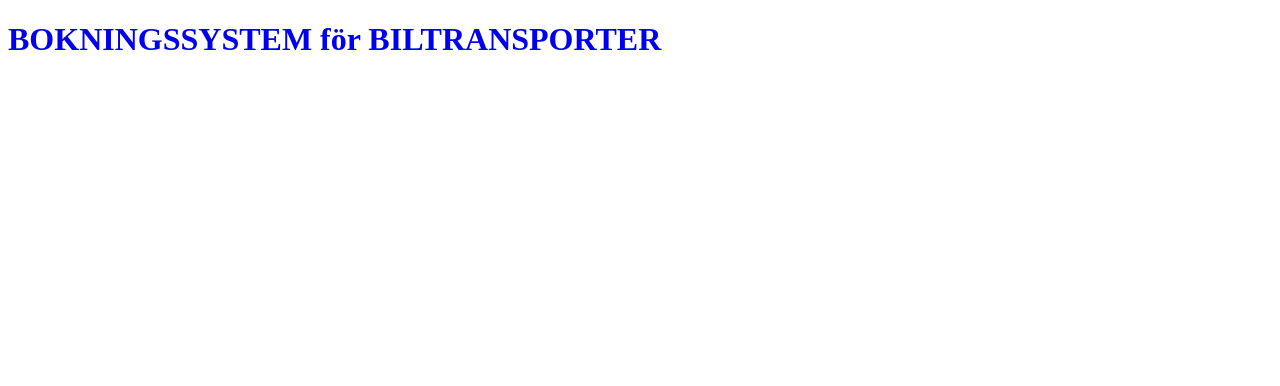
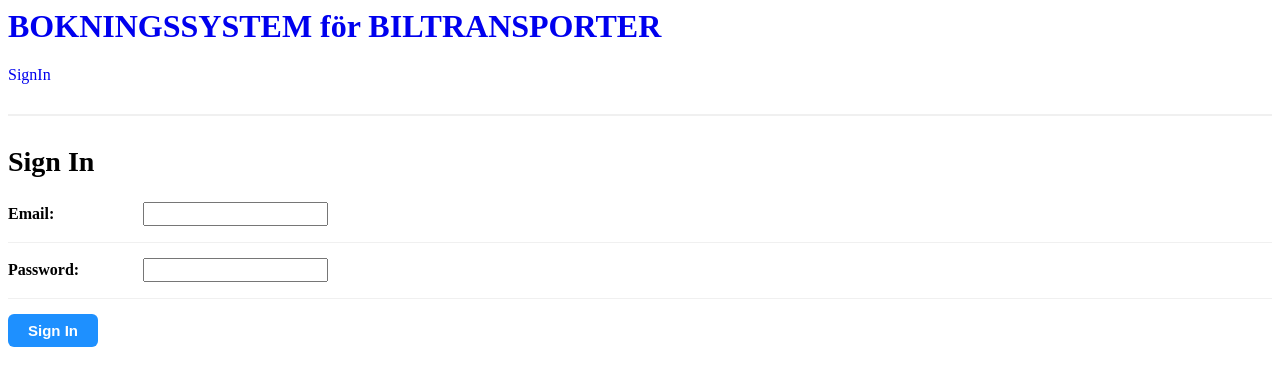
Before and after one commit to Ripe-melon/Biltra98, a React (Vite) app: page /signin in a window 1280 px wide. Shown: the top 386 px of the page. Built offline with nearby package versions, Linux system fonts and the light colour scheme; no server answers.

Commit message:
Auth + Header implemented
Auth, Header, Divider, stringFn(text shortener function, idk why...), has been added.

```diff
--- a/src/App.jsx
+++ b/src/App.jsx
@@ -1,26 +1,45 @@
 import { Routes, Route, Link, BrowserRouter as Router } from "react-router-dom";
-
+import SignIn from "./components/SignIn";
 import AssignmentList from "./components/AssignmentList";
 import "./styles.css";
 import { ToasterProvider } from "./context/ToasterContext";
 import AssignmentDetails from "./components/AssignmentDetails";
+import { AuthProvider } from "./context/authContext";
+import Header from "./components/layout/Header";
+import PrivateRoute from "./PrivateRoute";
 
 function App() {
   return (
+    <AuthProvider>
       <Router>
         <ToasterProvider>
           <div className="App">
-          <h1>
-            <Link to="/">BOKNINGSSYSTEM för BILTRANSPORTER</Link>
-          </h1>
+            <Header />
 
             <Routes>
-            <Route path="/" element={<AssignmentList />} />
-            <Route path="/assignment/:id/*" element={<AssignmentDetails />} />
+              <Route path="/" element={<h2>Welcome to Biltra</h2>} />
+              <Route
+                path="/assignments" //PROTECTED
+                element={
+                  <PrivateRoute>
+                    <AssignmentList />
+                  </PrivateRoute>
+                }
+              />
+              <Route
+                path="/assignment/:id/*" //PROTECTED
+                element={
+                  <PrivateRoute>
+                    <AssignmentDetails />
+                  </PrivateRoute>
+                }
+              />
+              <Route path="/signin" element={<SignIn />} />
             </Routes>
           </div>
         </ToasterProvider>
       </Router>
+    </AuthProvider>
   );
 }
 
--- /dev/null
+++ b/src/PrivateRoute.jsx
@@ -0,0 +1,20 @@
+import { useLocation, useNavigate } from "react-router-dom";
+import { useAuth } from "./context/authContext";
+import { useEffect } from "react";
+
+function PrivateRoute({ children }) {
+  const auth = useAuth();
+  const navigate = useNavigate();
+  const location = useLocation();
+
+  useEffect(() => {
+    if (auth.user === false) {
+      navigate("/signin", {
+        state: { from: location },
+      });
+    }
+  }, [auth.user, navigate, location]);
+  return auth.user ? children : <p>Checking if authorized...</p>;
+}
+
+export default PrivateRoute;
--- /dev/null
+++ b/src/components/SignIn.jsx
@@ -0,0 +1,75 @@
+import { Button, Field, Message } from "../ui";
+import { useState, useEffect } from "react";
+import { useAuth } from "../context/authContext";
+import { useNavigate, useLocation } from "react-router-dom";
+
+function SignIn() {
+  const navigate = useNavigate();
+  const location = useLocation();
+
+  const [creds, setCreds] = useState({
+    email: "",
+    password: "",
+  });
+
+  const [loading, setLoading] = useState(false);
+  const [error, setError] = useState(null);
+  const auth = useAuth();
+
+  useEffect(() => {
+    if (auth.user) {
+      navigate(location.state ? location.state.from : "/", { replace: true });
+    }
+  }, [auth.user]);
+
+  const onChange = (e) => {
+    setCreds((prevCreds) => ({
+      ...prevCreds,
+      [e.target.name]: e.target.value,
+    }));
+  };
+
+  const handleSubmit = async (e) => {
+    e.preventDefault();
+    setLoading(true);
+    try {
+      await auth.signIn(creds.email, creds.password);
+    } catch (e) {
+      console.error(e);
+      setError(e.message);
+      setLoading(false);
+    }
+  };
+
+  return (
+    <div>
+      <h2>Sign In</h2>
+      <form onSubmit={handleSubmit}>
+        <Field labelText="Email">
+          <input
+            type="email"
+            value={creds.email}
+            onChange={onChange}
+            name="email"
+            id="email"
+          />
+        </Field>
+        <Field labelText="Password">
+          <input
+            type="password"
+            value={creds.password}
+            onChange={onChange}
+            name="password"
+            id="password"
+          />
+        </Field>
+        <Button type="submit" loading={loading}>
+          Sign In
+        </Button>
+        <Message error={error} type="error" />
+      </form>
+    </div>
+  );
+}
+
+export default SignIn;
--- /dev/null
+++ b/src/components/functions/stringFn.jsx
@@ -0,0 +1,5 @@
+function excerpt(text) {
+  return text.length > 100 ? text.substring(0, 100) + "..." : text;
+}
+
+export { excerpt };
--- /dev/null
+++ b/src/components/layout/Header.jsx
@@ -0,0 +1,26 @@
+import { useAuth } from "../../context/authContext";
+import { Divider, Button } from "../../ui";
+import { Link } from "react-router-dom";
+
+function Header() {
+  const auth = useAuth();
+
+  return (
+    <div>
+      <h1>
+        <Link to="/">BOKNINGSSYSTEM för BILTRANSPORTER</Link>
+      </h1>
+      {auth.user ? (
+        <div>
+          {`Welcome, ${auth.user.email}`} /
+          <Button onClick={async () => await auth.signOut()}>Sign Out</Button>
+        </div>
+      ) : (
+        <Link to="/signin">SignIn</Link>
+      )}
+      <Divider />
+    </div>
+  );
+}
+
+export default Header;
--- /dev/null
+++ b/src/context/authContext.jsx
@@ -0,0 +1,61 @@
+import { createContext, useState, useEffect, useContext } from "react";
+
+import firebase from "firebase/compat/app";
+import "firebase/compat/firestore";
+import "firebase/compat/auth";
+import "firebase/compat/messaging";
+
+const authContext = createContext();
+
+const useAuth = () => {
+  return useContext(authContext);
+};
+
+const AuthProvider = ({ children }) => {
+  const [user, setUser] = useState(null);
+
+  useEffect(() => {
+    const unsubscribe = firebase.auth().onAuthStateChanged((user) => {
+      if (user) {
+        setUser(user);
+      } else {
+        setUser(false);
+      }
+    });
+    return () => unsubscribe();
+  }, []);
+
+  const signIn = (email, password) => {
+    return new Promise(async (resolve, reject) => {
+      try {
+        const { user } = await firebase
+          .auth()
+          .signInWithEmailAndPassword(email, password);
+        setUser(user);
+        resolve(user);
+      } catch (e) {
+        reject(e);
+      }
+    });
+  };
+
+  const signOut = () => {
+    return new Promise(async (resolve, reject) => {
+      try {
+        await firebase.auth().signOut();
+        setUser(null);
+        resolve();
+      } catch (e) {
+        reject(e);
+      }
+    });
+  };
+
+  return (
+    <authContext.Provider value={{ user, signIn, signOut }}>
+      {children}
+    </authContext.Provider>
+  );
+};
+
+export { AuthProvider, useAuth };
--- a/src/styles.css
+++ b/src/styles.css
@@ -18,3 +18,35 @@ a {
 a:hover {
   text-decoration: underline;
 }
+
+input {
+  height: 24px;
+}
+
+h1,
+h2,
+h3,
+h4,
+h5,
+h6 {
+  margin-top: 0;
+}
+
+h1 {
+  font-size: 32px;
+}
+h2 {
+  font-size: 28px;
+}
+h3 {
+  font-size: 24px;
+}
+h4 {
+  font-size: 21px;
+}
+h5 {
+  font-size: 18px;
+}
+h5 {
+  font-size: 16px;
+}
--- /dev/null
+++ b/src/ui/Divider.jsx
@@ -0,0 +1,13 @@
+import styled from "styled-components";
+
+const StyledDiv = styled.div`
+  margin: 30px 0 30px 0;
+  height: 2px;
+  background-color: #f0f0f0;
+`;
+
+function Divider() {
+  return <StyledDiv></StyledDiv>;
+}
+
+export default Divider;
--- a/src/ui/Field.jsx
+++ b/src/ui/Field.jsx
@@ -2,17 +2,22 @@ import styled from "styled-components";
 
 const StyledDiv = styled.div`
   margin-bottom: 15px;
+  display: flex;
+  border-bottom: #f0f0f0 1px solid;
+  padding-bottom: 2vh;
+  align-items: center;
 `;
 
 const StyledLabel = styled.label`
   font-weight: bold;
+  width: 135px;
 `;
 
 function Field(props) {
   return (
     <StyledDiv>
       <StyledLabel htmlFor={props.id}>{props.labelText}: </StyledLabel>
-      {props.children}
+      <div>{props.children}</div>
     </StyledDiv>
   );
 }
--- a/src/ui/index.jsx
+++ b/src/ui/index.jsx
@@ -4,5 +4,6 @@ import Field from "./Field";
 import Modal from "./Modal";
 import Toaster from "./Toaster";
 import Loading from "./Loading";
+import Divider from "./Divider";
 
-export { Button, Message, Field, Modal, Toaster, Loading };
+export { Button, Message, Field, Modal, Toaster, Loading, Divider };
```
Also changed, not shown: src/components/layout/Header.js (deleted). Lines whose indentation alone changed are shown as unchanged.
